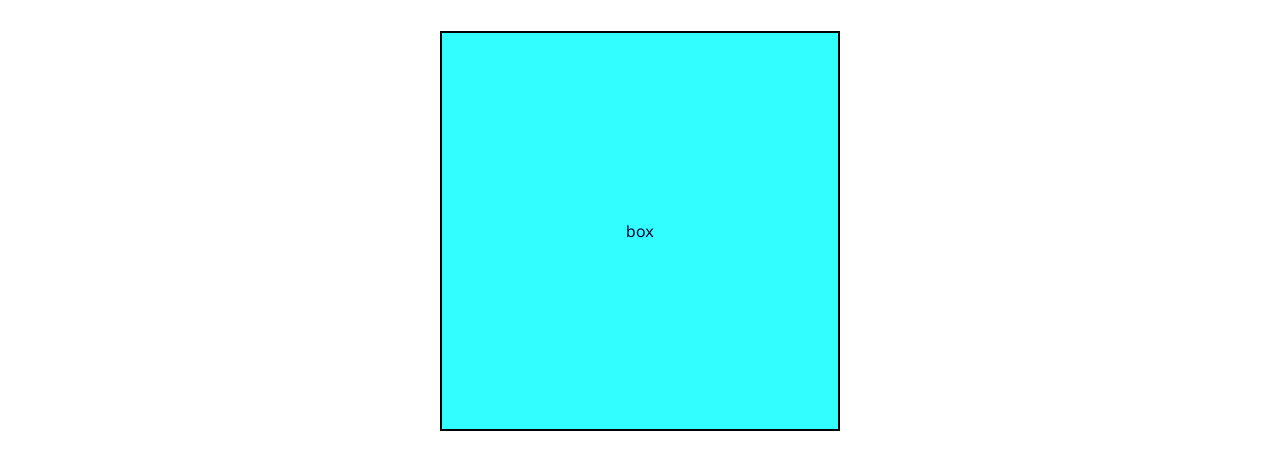
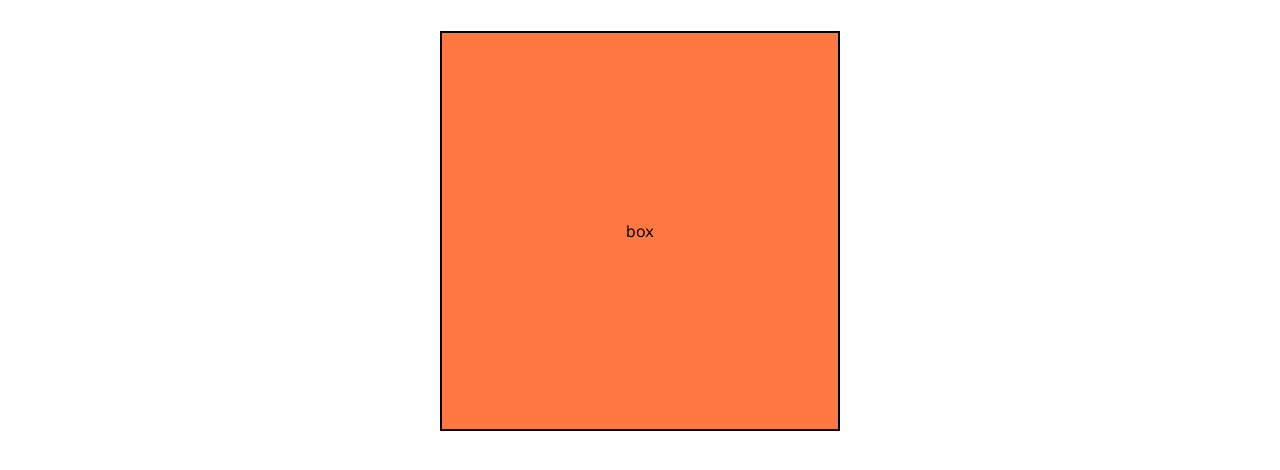
Before and after one commit to adrianhelllo/css_functions, a plain HTML site: page index.html in a window 1280 px wide. In both pictures the pointer is over the element "box". Shown: the part 42-512 px from the top of the page. Drawn offline with Linux system fonts and the light colour scheme.

Commit message:
hue-rotate: rotates the hue on the color wheel by the specified degree amount

```diff
--- a/style.css
+++ b/style.css
@@ -22,7 +22,7 @@ body {
 }
 
 .box:hover {
-    filter: brightness(150%)
+    filter: hue-rotate(180deg);
 }
 
 p {
```
